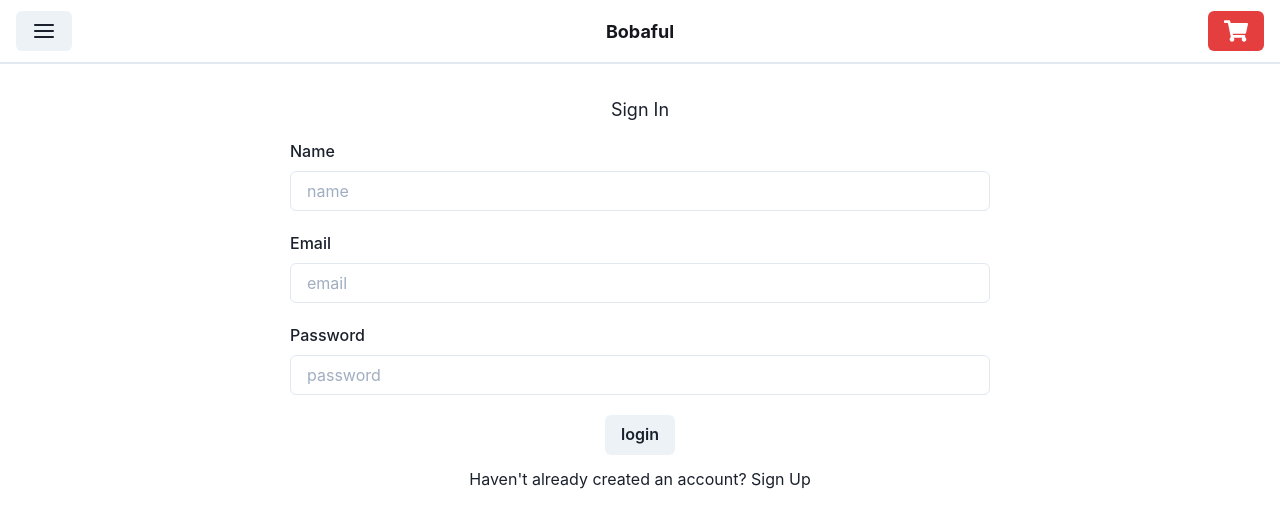
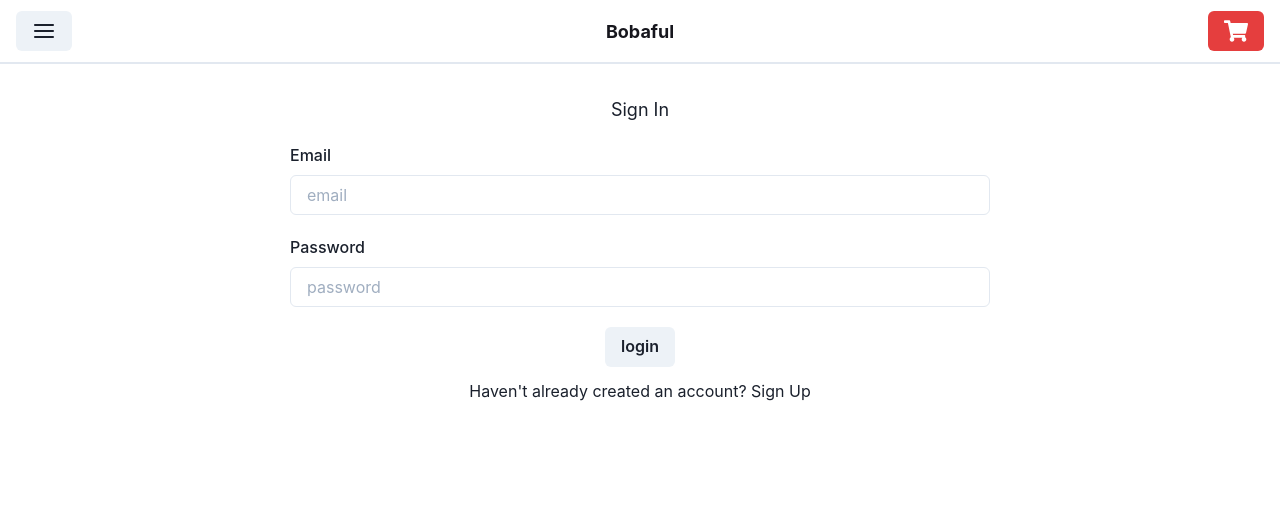
Before and after one commit to andreidimaano/Bobaful, a Next.js app in the folder frontend/bobaful/: page /signin in a window 1280 px wide. Shown: the top 526 px of the page. Built offline with nearby package versions, Linux system fonts and the light colour scheme.

Commit message:
removed name input from signin

```diff
--- a/frontend/bobaful/src/pages/signin.tsx
+++ b/frontend/bobaful/src/pages/signin.tsx
@@ -16,7 +16,7 @@ const signin: React.FC<signinProps> = ({}) => {
       <Navbar />
       <Box mt={8} mx="auto" maxW="700px" w="100%">
         <Formik
-          initialValues={{ email: "", name: "", password: "" }}
+          initialValues={{ email: "", password: "" }}
           onSubmit={(values) => {
             // check for errors
             // otherwise user is authenticated, go to home page
@@ -30,7 +30,6 @@ const signin: React.FC<signinProps> = ({}) => {
                 <Heading text="Sign In" />
               </Center>
               <Form>
-                <InputField name="name" placeholder="name" label="Name" />
                 <Box mt={5}>
                   <InputField name="email" placeholder="email" label="Email" />
                 </Box>
```
